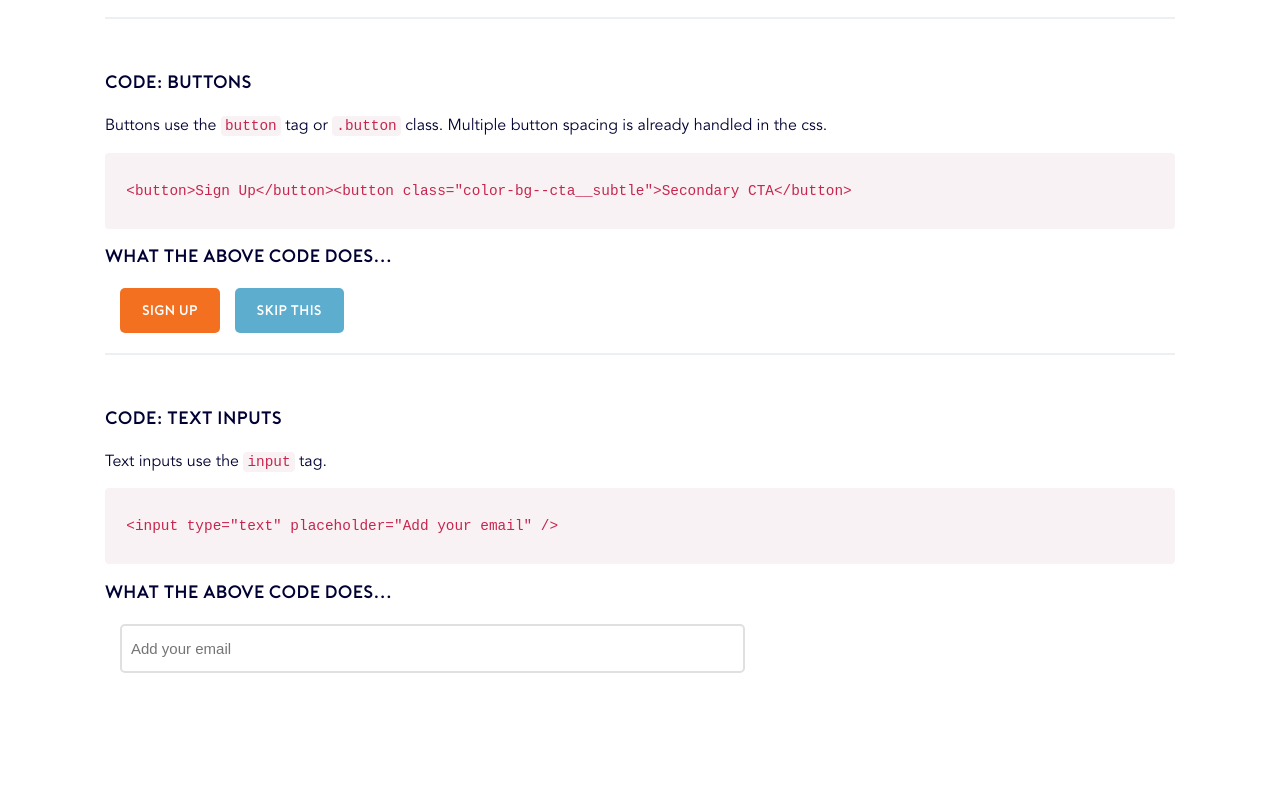
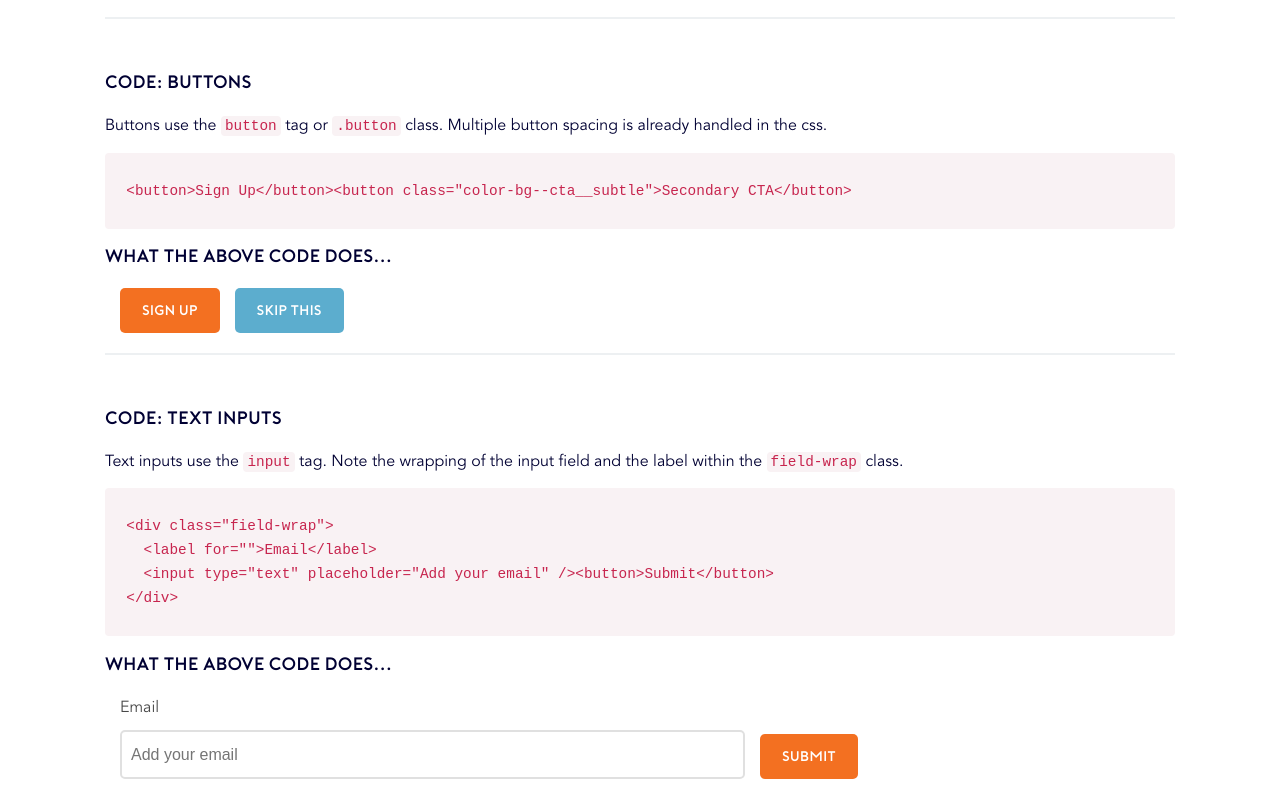
Before and after one commit to ideo/colab-styleguide, a plain HTML site: page index.html in a window 1280 px wide. Shown: the part 4094-4894 px from the top of the page. Before the commit the page ends 4788 px from the top, so only its background shows below. Drawn offline with Linux system fonts and the light colour scheme.

Commit message:
add initial text form handling

```diff
--- a/index.html
+++ b/index.html
@@ -351,14 +351,20 @@
 
       <hr>
       <h4>Code: Text Inputs</h4>
-      <p>Text inputs use the <code>input</code> tag.</p>
+      <p>Text inputs use the <code>input</code> tag. Note the wrapping of the input field and the label within the <code>field-wrap</code> class.</p>
       <xmp class="code">
-  <input type="text" placeholder="Add your email" />
+  <div class="field-wrap">
+    <label for="">Email</label>
+    <input type="text" placeholder="Add your email" /><button>Submit</button>
+  </div>
       </xmp>
       <h4>What the above code does...</h4>
       <div class="line">
         <div class="unit size1of1">
-          <input type="text" placeholder="Add your email" />
+          <div class="field-wrap">
+            <label for="">Email</label>
+            <input type="text" placeholder="Add your email" /><button>Submit</button>
+          </div>
         </div>
       </div>
 
--- a/public/forms.css
+++ b/public/forms.css
@@ -1,11 +1,19 @@
 /* Inputs */
-input {
-  -webkit-appearance: none;
-  font-size: 15px;
-  font-weight: 300;
+.field-wrap {
+  margin: 0;
+  clear: both;
+  position: relative;
+  overflow: visible;
 }
-::-moz-focus-inner {
-    border: 0
+
+label {
+  color: #484848;
+  display: block;
+  max-width: 635px;
+  padding-bottom: 10px;
+  -webkit-user-select: none;
+  -ms-user-select: none;
+  user-select: none
 }
 
 textarea,
@@ -14,20 +22,18 @@ input[type="password"],
 input[type="number"],
 input[type="email"],
 input[type="search"] {
+  font-size: inherit;
   display: inline-block;
-  padding: 0 9px 0 9px;
-  margin-bottom: 30px;
-  vertical-align: middle;
-  border-radius: 2px;
+  background-color: #fff;
+  width: 100%;
   min-width: 50px;
   max-width: 625px;
-  width: 100%;
   min-height: 45px;
   line-height: 45px;
-  background-color: #fff;
   border: 2px solid #E0E0E0;
-  margin: 0 0 20px 0;
   border-radius: 5px;
+  padding: 0 9px 0 9px;
+  margin: 0 15px 20px 0;
 }
 
 textarea:hover,
```
